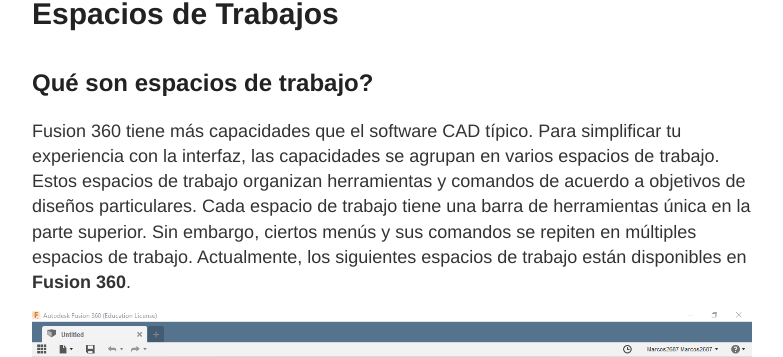
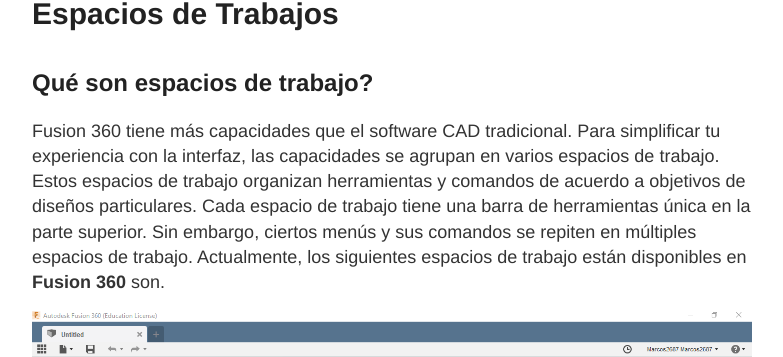
Before and after one commit to innovadevs/innovadevs.github.io, a Jekyll site: the page built from _posts/2018-6-21-workspaces.md, in a window 1280 px wide and 900 px high. Shown: the part 173-530 px from the top of the window, without its empty margins (248-1031 px from the left). Built offline with Jekyll 4.4.1, drawn with Linux system fonts in a browser that asks for light colours.

Commit message:
post update

```diff
--- a/_posts/2018-6-21-workspaces.md
+++ b/_posts/2018-6-21-workspaces.md
@@ -3,7 +3,7 @@
 title: Espacios de Trabajos
 ---
 ## Qué son espacios de trabajo?
-Fusion 360 tiene más capacidades que el software CAD típico. Para simplificar tu experiencia con la interfaz, las capacidades se agrupan en varios espacios de trabajo. Estos espacios de trabajo organizan herramientas y comandos de acuerdo a objetivos de diseños particulares. Cada espacio de trabajo tiene una barra de herramientas única en la parte superior. Sin embargo, ciertos menús y sus comandos se repiten en múltiples espacios de trabajo. Actualmente, los siguientes espacios de trabajo están disponibles en **Fusion 360**.
+Fusion 360 tiene más capacidades que el software CAD tradicional. Para simplificar tu experiencia con la interfaz, las capacidades se agrupan en varios espacios de trabajo. Estos espacios de trabajo organizan herramientas y comandos de acuerdo a objetivos de diseños particulares. Cada espacio de trabajo tiene una barra de herramientas única en la parte superior. Sin embargo, ciertos menús y sus comandos se repiten en múltiples espacios de trabajo. Actualmente, los siguientes espacios de trabajo están disponibles en **Fusion 360** son.
 
 
 ![Workspaces](https://raw.githubusercontent.com/innovadevs/innovadevs.github.io/master/images/worspaces.png)
```
